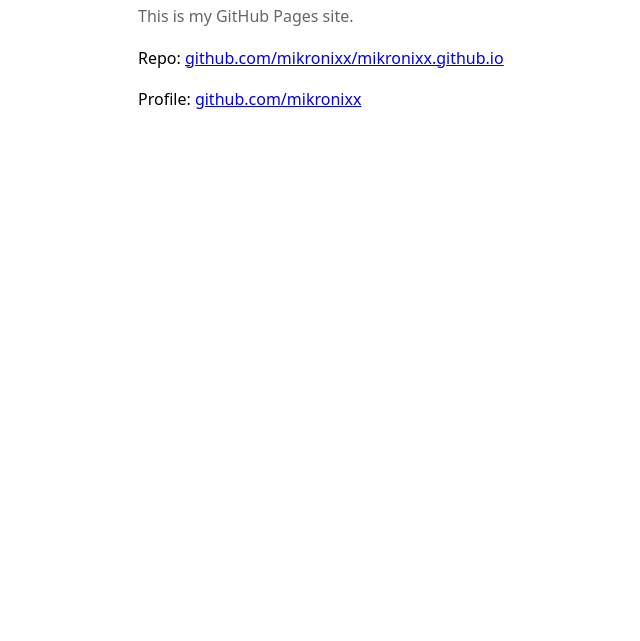
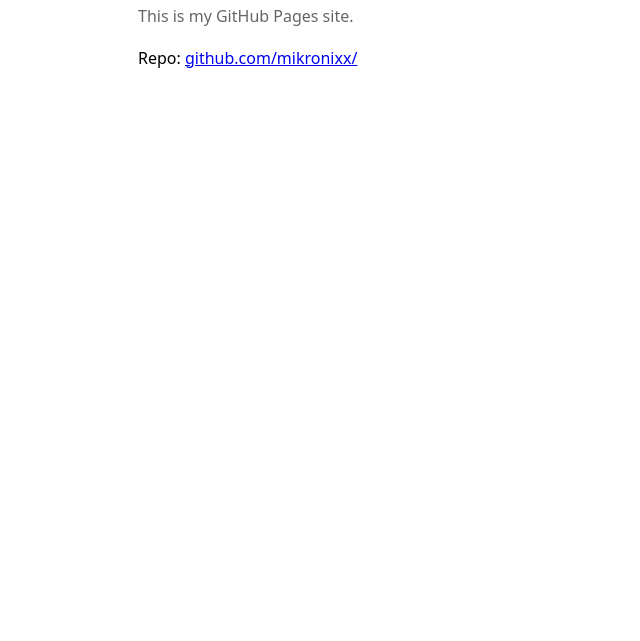
Before and after one commit to mikronixx/mikronixx.github.io, a plain HTML site: page index.html in a window 1280 px wide. Shown: the part 159-800 px from the top of the page, without its empty margins (142-782 px from the left). Drawn offline with Linux system fonts and the light colour scheme.

Commit message:
Update GitHub links in index.html

```diff
--- a/index.html
+++ b/index.html
@@ -14,7 +14,6 @@
   <body>
     <h1>Hi, I’m mikronixx 👋</h1>
     <p class="muted">This is my GitHub Pages site.</p>
-    <p>Repo: <a href="https://github.com/mikronixx/mikronixx.github.io">github.com/mikronixx/mikronixx.github.io</a></p>
-    <p>Profile: <a href="https://github.com/mikronixx">github.com/mikronixx</a></p>
+    <p>Repo: <a href="https://github.com/mikronixx/">github.com/mikronixx/ </a></p>
   </body>
 </html>
```
